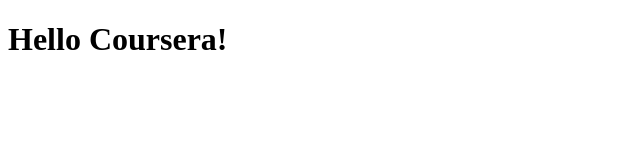
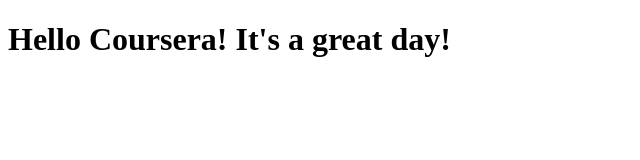
Before and after one commit to kaushalsharma97/Coursera-test, a plain HTML site: page site/index.html in a window 1280 px wide. Shown: the whole page, without its empty margins (0-640 px from the left). Drawn offline with Linux system fonts and the light colour scheme.

Commit message:
a little modification.

```diff
--- a/site/index.html
+++ b/site/index.html
@@ -4,6 +4,6 @@
 	<title>Hello Coursera!</title>
 </head>
 <body>
-<h1>Hello Coursera!<h1>
+<h1>Hello Coursera! It's a great day!</h1>
 </body>
 </html>
```
